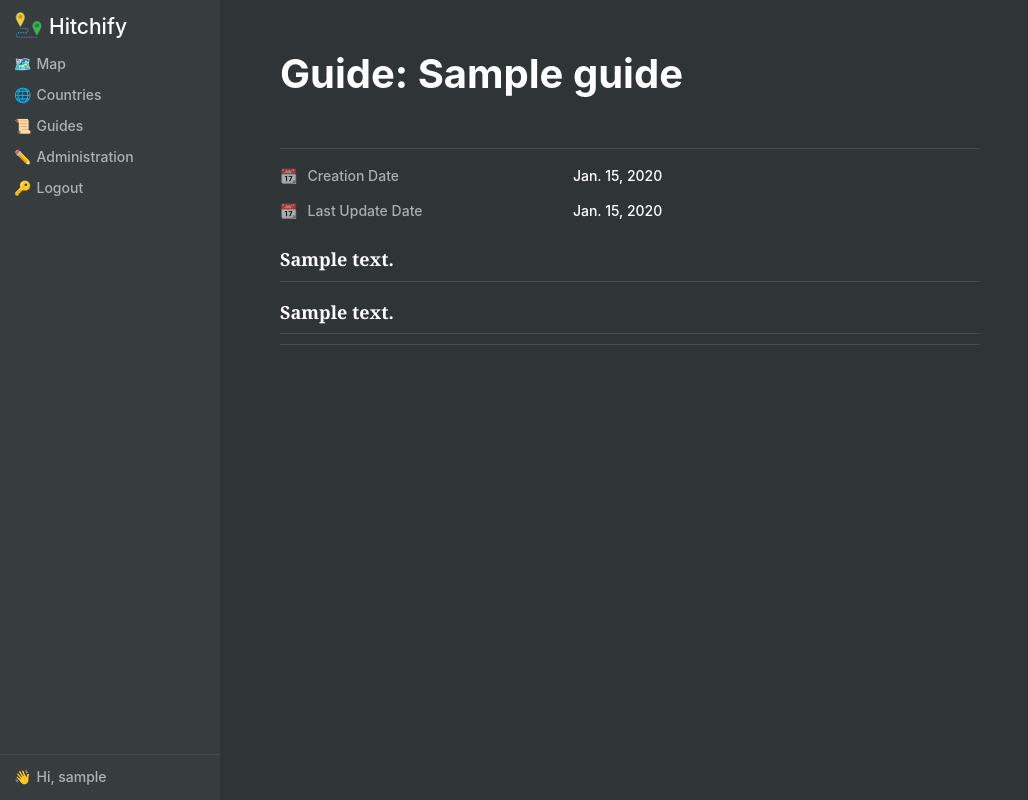
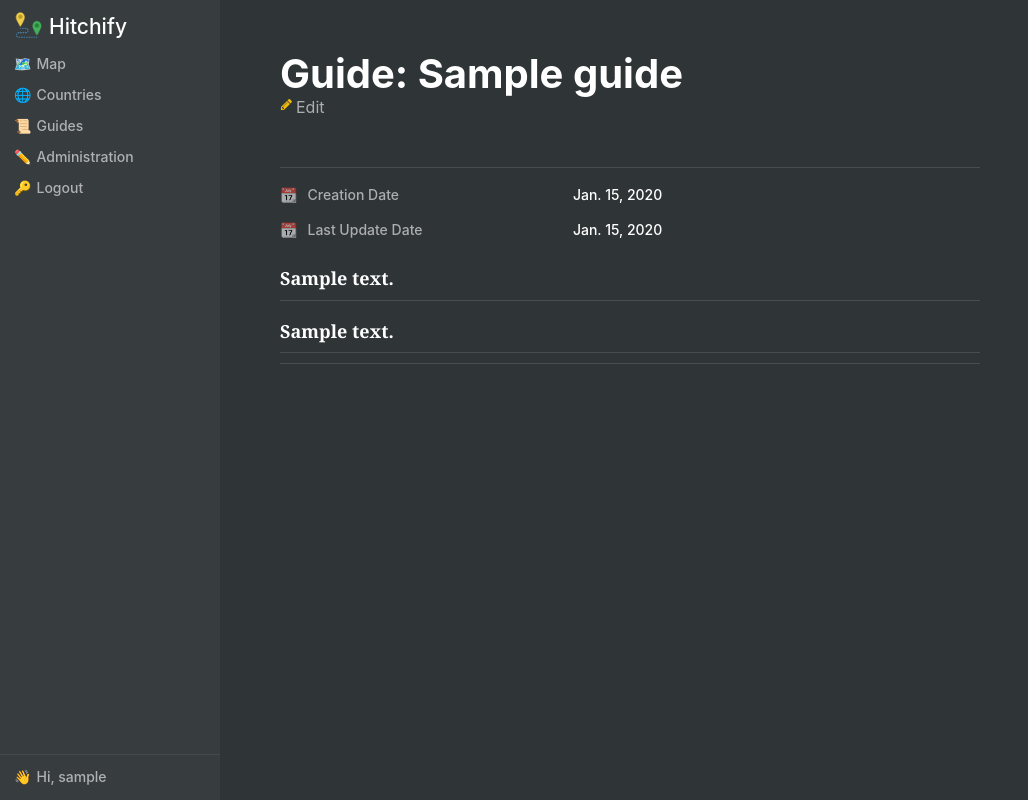
Before and after one commit to mhalaida/hitchifyPY, a Django app: page /hitchify/guide/1 in a window 1280 px wide. Shown: the whole page, without its empty margins (0-1028 px from the left). Run offline with Django 3.2, Linux system fonts and the light colour scheme; a user stored in the database is signed in; tables that the repository leaves empty hold one stand-in row (values such as "Sample post"); some libraries are stand-ins or nearby versions.

Commit message:
add edit guide

```diff
--- a/hitchify/templates/guide.html
+++ b/hitchify/templates/guide.html
@@ -2,7 +2,13 @@
 
 {% block content %}
 <div class="sub-container">
-    <div class="sub-container-title">Guide: {{ guide.title }}</div>
+    <div class="sub-container-title">Guide: <span id="guide_title">{{ guide.title }}</span></div>
+
+    {% if perms.hitchify.change_guide or guide.user_id == user.id %}
+        <div>
+            <a href="#" class="changelink" onclick="edit(); return false;">Edit</a>
+        </div>
+    {% endif %}
 
     <div class="properties-holder">
 
@@ -22,15 +28,11 @@
         </div>
 
         <div class="ticket-content-holder">
-            <span spellcheck="false" contenteditable="true" id="short_summary" class="highlight">
-                {{ guide.short_summary }}
-            </span>
+            <span spellcheck="false" contenteditable="true" id="short_summary" class="highlight">{{ guide.short_summary }}</span>
         </div>
 
         <div class="ticket-content-holder">
-            <span spellcheck="false" contenteditable="true" id="body_text" class="highlight">
-                {{ guide.body_text }}
-            </span>
+            <span spellcheck="false" contenteditable="true" id="body_text" class="highlight">{{ guide.body_text }}</span>
         </div>
 
 {#        <button class=" button-style" style="margin-top: 10px;" id="save">Save</button>#}
@@ -38,4 +40,38 @@
     </div>
 
 </div>
+
+    <div id="dialog" style="display: none">
+    </div>
+
+    <script>
+
+        let form_post = '<form action="/guide/{{ guide.id }}/edit" method="post">' +
+            '{% csrf_token %}' +
+            'Title:<br>' +
+            '<input id="edit_title" name="title">' +
+            '<br>Short summary:<br>' +
+            '<textarea id="edit_short_summary" name="short_summary" style="width:400px; height:100px"></textarea>' +
+            '<br>Text:<br>' +
+            '<textarea id="edit_body_text" name="body_text" style="width:400px; height:300px"></textarea>' +
+            '<br>' +
+            '<button type="submit" class="button-style">Edit</button>' +
+            '</form>';
+
+        function edit() {
+            $('#dialog').prop('title', 'Edit guide');
+            $('#dialog').html(form_post);
+
+            $('#edit_title').val($('#guide_title').html());
+            $('#edit_body_text').val($('#body_text').html());
+            $('#edit_short_summary').val($('#short_summary').html());
+
+
+            $("#dialog").dialog({
+                width: 550,
+                position: { my: "center", at: "top+450", of: window }
+            });
+        }
+    </script>
+
 {% endblock %}
--- a/hitchify/templates/map_country.html
+++ b/hitchify/templates/map_country.html
@@ -81,7 +81,7 @@
 							'<br><form action="{% url 'add_point' %}" method="post">{% csrf_token %}' +
 							'Coord: ' + result[1] + ', ' + result[2] +
 
-							'<br><br>Hitchability (1-5)<br><input name="avg_hitchability" type="digit" required pattern=[0-5]>' +
+							'<br><br>Hitchability (1-5)<br><input style="padding:0" name="avg_hitchability" type="digit" required pattern=[0-5]>' +
 							'<br>Waiting time (min)<br><input name="avg_waiting_time" type="number" min="0" >' +
 							'<br>Description<br><textarea name="description" cols="50" rows="3"></textarea>' +
 							'<input name="lt" type="hidden" value="' + result[1] + '">' +
--- a/hitchify/templates/post.html
+++ b/hitchify/templates/post.html
@@ -3,9 +3,9 @@
 {% block content %}
     <div class="sub-container">
 
-        <div id="post_title" class="sub-container-title">{{ post.title }}</div>
+        <div class="sub-container-title">Post: <span id="post_title">{{ post.title }}</span></div>
 
-        {% if perms.hitchify.change_forumpost %}
+        {% if perms.hitchify.change_forumpost or post.user_id == user.id %}
             <div>
                 <a href="#" class="changelink" onclick="edit(); return false;">Edit</a>
             </div>
--- a/hitchify/urls.py
+++ b/hitchify/urls.py
@@ -26,6 +26,7 @@
 
     path('guides/', views.guides, name='guides'),
     path('guide/<guide_id>', views.guide, name='guide'),
+    path('guide/<guide_id>/edit', views.edit_guide, name='edit_guide'),
     path('add_guide/', views.add_guide, name='add_guide'),
 
     path('administration/', views.administration, name='administration'),
--- a/hitchify/views.py
+++ b/hitchify/views.py
@@ -43,16 +43,23 @@
     if request.method == 'POST':
         form = forms.AddPostForm(request.POST)
         if form.is_valid():
-            new_post = form.save(commit=False)
-            new_post.country = country
-            new_post.user = request.user
-            new_post.save()
+
+            user = request.user
+            body_text = request.POST['body_text']
+            title = request.POST['title']
+
+            with connection.cursor() as cursor:
+                cursor.execute(
+                    "INSERT INTO forum_post (id, body_text, creation_date, title, country_id, user_id) "
+                    "VALUES (nextval('forum_post_id_seq'), %s, now(), %s, %s, %s)",
+                    [body_text, title, country_id, user.id])
+
             return redirect('country_post', country_id)
 
-        else:
-            form = forms.AddPostForm()
+    else:
+        form = forms.AddPostForm()
 
-        return render(request, 'new_post.html', {'form': form, 'country': country})
+    return render(request, 'new_post.html', {'form': form, 'country': country})
 
 
 def edit_post(request, post_id):
@@ -69,23 +76,49 @@
                     "UPDATE forum_post SET body_text = %s, title = %s, last_update = now() WHERE id = %s",
                     [body_text, title, post_id])
 
-        return redirect('post', post_id)
+    return redirect('post', post_id)
+
+
+def edit_guide(request, guide_id):
+
+    if request.method == 'POST':
+        form = forms.AddGuideForm(request.POST)
+        if form.is_valid():
+
+            title = request.POST['title']
+            body_text = request.POST['body_text']
+            short_summary = request.POST['short_summary']
+
+            with connection.cursor() as cursor:
+                cursor.execute(
+                    "UPDATE guide SET body_text = %s, short_summary = %s, title = %s, update_date = now() WHERE id = %s",
+                    [body_text, short_summary, title, guide_id])
+
+    return redirect('guide', guide_id)
 
 
 def add_comment_to_post(request, post_id):
-    post = ForumPost.objects.get(id=post_id)
+
     if request.method == 'POST':
         form = forms.CommentForm(request.POST)
         if form.is_valid():
-            new_comment = form.save(commit=False)
-            new_comment.post = post
-            new_comment.user = request.user
-            new_comment.save()
+
+            user = request.user
+            body_text = request.POST['body_text']
+            parent_comment_id = request.POST['parent_comment']
+
+            if parent_comment_id == '':
+                parent_comment_id = None
+
+            with connection.cursor() as cursor:
+                cursor.execute(
+                    "INSERT INTO comment (id, body_text, creation_date, parent_comment_id, post_id, user_id) "
+                    "VALUES (nextval('comment_id_seq'), %s, now(), %s, %s, %s)",
+                    [body_text, parent_comment_id, post_id, user.id])
+
             return redirect('/post/'+post_id+'#new_comment')
 
-        else:
-            form = forms.CommentForm()
-        return render(request, 'post.html', {'form': form, 'post': post})
+    return redirect('post', post_id)
 
 
 def add_country(request):
@@ -169,6 +202,8 @@
 
         if avg_waiting_time == '':
             avg_waiting_time = '1'
+    else:
+        return redirect('map')
 
     with connection.cursor() as cursor:
         cursor.execute(
```
